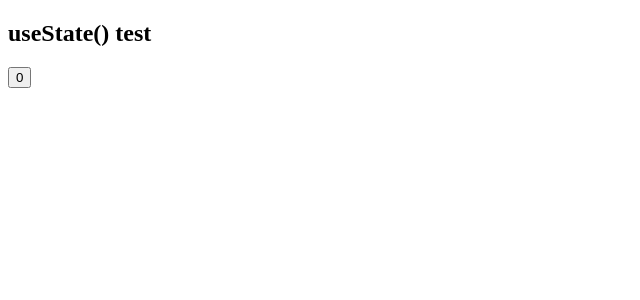
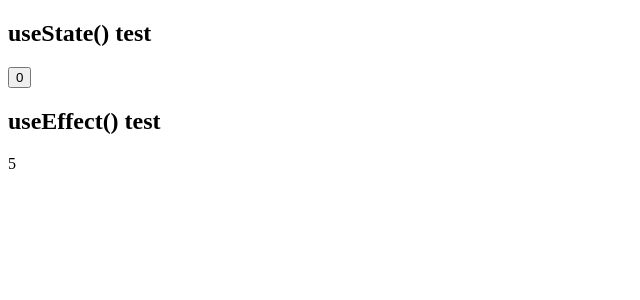
Before and after one commit to uhyo/react-hooks-sandbox, a React (Vite) app: page / in a window 1280 px wide. Shown: the top 300 px of the page, without its empty margins (0-640 px from the left). Built offline with nearby package versions, Linux system fonts and the light colour scheme.

Commit message:
add test of useEffect

```diff
--- a/src/index.jsx
+++ b/src/index.jsx
@@ -1,10 +1,12 @@
 import * as React from 'react';
 import * as ReactDOM from 'react-dom';
-import { UseStateTest } from './01-usestate';
+import { UseStateTest } from './practice/01-usestate';
+import { UseEffectTest } from './practice/02-useeffect';
 
 const App = () => (
   <div>
     <UseStateTest />
+    <UseEffectTest />
   </div>
 );
 
--- /dev/null
+++ b/src/practice/02-useeffect.jsx
@@ -0,0 +1,17 @@
+import * as React from 'react';
+const { useState, useEffect } = React;
+
+export const UseEffectTest = () => {
+  const [count, setCount] = useState(0);
+
+  useEffect(() => {
+    setTimeout(setCount.bind(null, count + 1), 1000);
+  });
+
+  return (
+    <section>
+      <h1>useEffect() test</h1>
+      <p>{count}</p>
+    </section>
+  );
+};
```
Also changed, not shown: src/practice/01-usestate.jsx (renamed from src/01-usestate.jsx).
